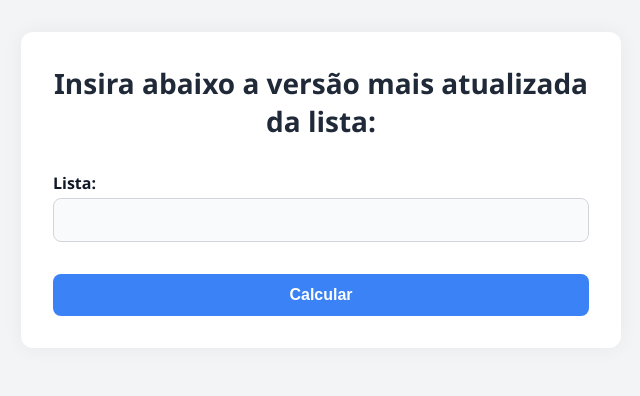
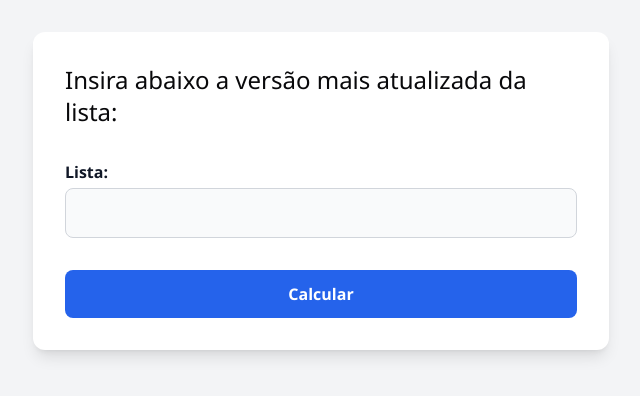
Before and after one commit to WeldonPereira/rota-list, a React (Create React App) app: page / in a window 1280 px wide. Shown: the top 396 px of the page, without its empty margins (319-959 px from the left). Built offline with nearby package versions, Linux system fonts and the light colour scheme.

Commit message:
refactor: remover arquivo CSS e aplicar Tailwind ao layout

```diff
--- a/package.json
+++ b/package.json
@@ -35,5 +35,8 @@
       "last 1 firefox version",
       "last 1 safari version"
     ]
+  },
+  "devDependencies": {
+    "tailwindcss": "^3.4.17"
   }
 }
--- a/public/index.html
+++ b/public/index.html
@@ -1,5 +1,5 @@
 <!DOCTYPE html>
-<html lang="en">
+<html lang="pt-br">
   <head>
     <meta charset="utf-8" />
     <link rel="icon" href="%PUBLIC_URL%/favicon.ico" />
--- a/src/App.css
+++ /dev/null
@@ -1,60 +0,0 @@
-.App {
-  max-width: 600px;
-  margin: 0 auto;
-  background-color: #fff;
-  padding: 2rem;
-  border-radius: 12px;
-  box-shadow: 0 0 20px rgba(0, 0, 0, 0.05);
-}
-
-h1 {
-  font-size: 1.75rem;
-  margin-bottom: 1.5rem;
-  text-align: center;
-  color: #1f2937;
-}
-
-.formContainer{
-  margin-top: 2rem;
-}
-
-.formContainer label{
-  display: block;
-  margin-bottom: 1rem;
-  font-weight: 600;
-}
-
-.formContainer input{
-  width: 100%;
-  padding: 0.75rem;
-  margin-top: 0.25rem;
-  border: 1px solid #d1d5db;
-  border-radius: 8px;
-  background-color: #f9fafb;
-  font-size: 1rem;
-  transition: border-color 0.3s ease;
-}
-
-.formContainer input:focus {
-  border-color: #3b82f6;
-  outline: none;
-  background-color: #fff;
-}
-
-.formContainer input[type="submit"] {
-  width: 100%;
-  padding: 0.75rem;
-  background-color: #3b82f6;
-  color: white;
-  font-weight: 600;
-  font-size: 1rem;
-  border: none;
-  border-radius: 8px;
-  cursor: pointer;
-  transition: background-color 0.3s ease;
-  margin-top: 1rem;
-}
-
-.formContainer input[type="submit"]:hover {
-  background-color: #2563eb;
-}
--- a/src/App.js
+++ b/src/App.js
@@ -1,6 +1,5 @@
 import { useState } from "react";
 import ListQuantifier from "./components/ListQuantifier";
-import "./App.css";
 
 function App() {
   const [itemList, setItemList] = useState("");
@@ -17,11 +16,13 @@ function App() {
   }
 
   return (
-    <div className="App">
-      <h1>Insira abaixo a versão mais atualizada da lista:</h1>
-      <div className="formContainer">
+    <div className="max-w-xl mx-auto bg-white p-8 rounded-xl shadow-lg">
+      <h1 className="text-2xl mb-6 text-left text-zinc-950">
+        Insira abaixo a versão mais atualizada da lista:
+      </h1>
+      <div className="mt-8">
         <form onSubmit={handleFormSubmit} autoComplete="off">
-          <label htmlFor="itemListInput">
+          <label htmlFor="itemListInput" className="block mb-4 font-semibold">
             Lista:
             <input
               id="itemListInput"
@@ -30,9 +31,14 @@ function App() {
               value={itemList}
               onChange={(e) => setItemList(e.target.value)}
               required
+              className="w-full mt-1 p-3 border border-gray-300 rounded-lg bg-gray-50 text-base focus:outline-none focus:border-blue-500 focus:bg-white"
             />
           </label>
-          <input type="submit" value="Calcular" />
+          <input
+            type="submit"
+            value="Calcular"
+            className="w-full mt-4 p-3 bg-blue-600 text-white font-semibold text-base rounded-lg cursor-pointer hover:bg-blue-700 transition-colors"
+          />
         </form>
       </div>
     </div>
--- a/src/components/ListQuantifier.css
+++ /dev/null
@@ -1,29 +0,0 @@
-table {
-  width: 100%;
-  border-collapse: collapse;
-  box-shadow: 0 4px 16px rgba(0, 0, 0, 0.1);
-  font-family: 'Segoe UI', Tahoma, Geneva, Verdana, sans-serif;
-  font-size: 16px;
-  color: #333;
-  margin: 20px 0;
-  border-radius: 8px;
-  overflow: hidden;
-}
-
-table th {
-  background-color: #444;
-  color: #fff;
-  padding: 16px;
-  text-align: center;
-  font-weight: 600;
-}
-
-table td {
-  padding: 14px 16px;
-  border-bottom: 1px solid #e0e0e0;
-  text-align: center;
-}
-
-table tr:nth-child(even) {
-  background-color: #f9f9f9;
-}
--- a/src/components/ListQuantifier.js
+++ b/src/components/ListQuantifier.js
@@ -1,9 +1,10 @@
-import "./ListQuantifier.css"
-
 const ListQuantifier = ({ list }) => {
   if (typeof list !== "string") return null;
 
-  const items = list.split(/\d+\s*-\s*/).map(e => e.trim()).filter(Boolean);
+  const items = list
+    .split(/\d+\s*-\s*/)
+    .map((e) => e.trim())
+    .filter(Boolean);
 
   const idaVoltaRegex = /\b(ida\s*(\/|e)\s*volta|ida\s*e\s*volta)\b/i;
   const idaOnlyRegex = /\bida\b/i;
@@ -12,8 +13,8 @@ const ListQuantifier = ({ list }) => {
 
   let ufpeIda = 0;
   let ufpeVolta = 0;
-  let outrosIda = 0;
-  let outrosVolta = 0;
+  let outrosIda = 1;
+  let outrosVolta = 1;
 
   let temVolta = false;
 
@@ -47,29 +48,31 @@ const ListQuantifier = ({ list }) => {
   if (!temVolta) return null;
 
   return (
-    <div>
-      <h2>Resumo da lista</h2>
-      <table border="1" cellPadding="8">
-        <thead>
+    <div className="max-w-xl mx-auto mt-10">
+      <h2 className="text-2xl font-semibold mb-6 text-gray-800">Resumo da lista</h2>
+      <div className="overflow-x-auto shadow-lg">
+        <table className="w-full text-center border border-gray-300">
+          <thead className="bg-gray-800 text-white">
             <tr>
-            <th>Destino</th>
-            <th>Ida</th>
-            <th>Volta</th>
+              <th className="py-4 px-6 border border-gray-300">Destino</th>
+              <th className="py-4 px-6 border border-gray-300">Ida</th>
+              <th className="py-4 px-6 border border-gray-300">Volta</th>
             </tr>
           </thead>
           <tbody>
-          <tr>
-            <td>UFPE</td>
-            <td>{ufpeIda}</td>
-            <td>{ufpeVolta}</td>
+            <tr className="bg-white even:bg-gray-50">
+              <td className="py-3 px-4 border border-gray-300">UFPE</td>
+              <td className="py-3 px-4 border border-gray-300">{ufpeIda}</td>
+              <td className="py-3 px-4 border border-gray-300">{ufpeVolta}</td>
             </tr>
-          <tr>
-            <td>DERBY</td>
-            <td>{outrosIda}</td>
-            <td>{outrosVolta}</td>
+            <tr className="bg-white even:bg-gray-50">
+              <td className="py-3 px-4 border border-gray-300">DERBY</td>
+              <td className="py-3 px-4 border border-gray-300">{outrosIda}</td>
+              <td className="py-3 px-4 border border-gray-300">{outrosVolta}</td>
             </tr>
           </tbody>
         </table>
+      </div>
     </div>
   );
 };
--- a/src/index.css
+++ b/src/index.css
@@ -1,13 +1,15 @@
+@tailwind base;
+@tailwind components;
+@tailwind utilities;
+
+@layer base {
   * {
-  box-sizing: border-box;
     margin: 0;
     padding: 0;
   }
 
   body {
+    @apply bg-gray-100 text-gray-900 min-h-screen p-8;
     font-family: 'Segoe UI', Tahoma, Geneva, Verdana, sans-serif;
-  background-color: #f3f4f6;
-  color: #111827;
-  min-height: 100vh;
-  padding: 2rem;
   }
+}
--- /dev/null
+++ b/tailwind.config.js
@@ -0,0 +1,10 @@
+/** @type {import('tailwindcss').Config} */
+module.exports = {
+  content: [
+    "./src/**/*.{js,jsx,ts,tsx}",
+  ],
+  theme: {
+    extend: {},
+  },
+  plugins: [],
+}
```
Also changed, not shown: 1 other file (tests, documents, lock files or other folders). Lines whose indentation alone changed are shown as unchanged.
